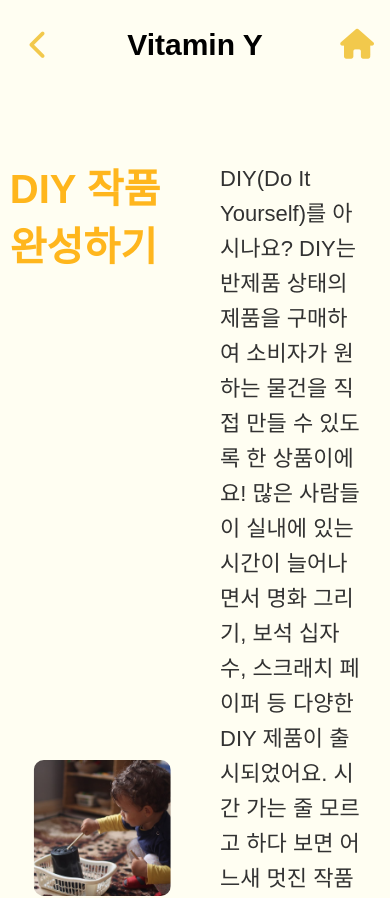
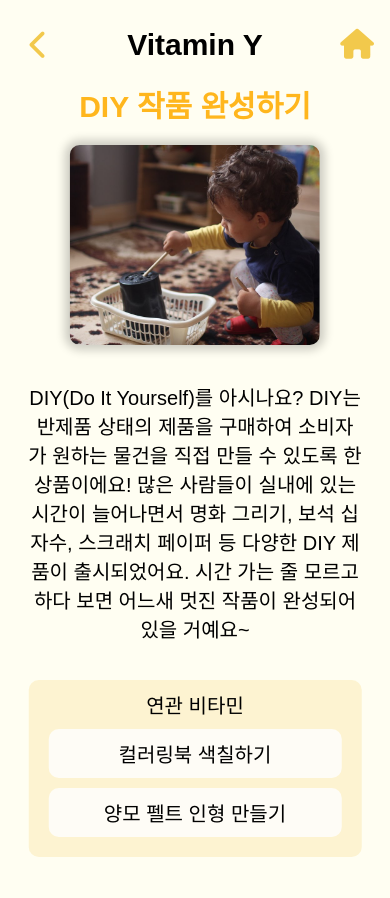
Before and after one commit to CodeSoom/project-react-3-Najeong-Kim, a React app: page /project-react-3-Najeong-Kim/activities/1 in a window 390 px wide. Shown: the top 898 px of the page. After the commit the page ends 875 px from the top, so only its background shows below. Built offline with nearby package versions, Linux system fonts and the light colour scheme; a web font is replaced by a local one.

Commit message:
ActivityPage Mobile 디자인

```diff
--- a/src/pages/ActivityPage.jsx
+++ b/src/pages/ActivityPage.jsx
@@ -1,6 +1,8 @@
 import React from 'react';
 
 import { useHistory, useParams } from 'react-router-dom';
+
+import { Desktop, Mobile } from '../MediaQuery'
 
 import styled from '@emotion/styled';
 
@@ -14,6 +16,30 @@ const Container = styled.div({
   display: 'grid',
   gridTemplateColumns: 'repeat(2, 1fr)',
   height: '70vh',
+});
+
+const MobileContainer = styled.div({
+  display: 'flex',
+  flexDirection: 'column',
+  justifyContent: 'start',
+  textAlign: 'center',
+  '& h2': {
+    color: '#FFB61D',
+    fontSize: '30px',
+    margin: '0',
+  },
+  '& img': {
+    width: '250px',
+    height: '200px',
+    objectFit: 'cover',
+    margin: '5% auto',
+    borderRadius: '10px',
+    boxShadow: '0 0 10px 5px rgba(0, 0, 0, 0.2)',
+  },
+  '& p': {
+    margin: '5%',
+    fontSize: '20px',
+  },
 });
 
 const WrapperLeft = styled.div({
@@ -66,7 +92,24 @@ const List = styled.ul({
   fontSize: '25px',
 });
 
+const MobileList = styled.ul({
+  listStyle: 'none',
+  textAlign: 'center',
+  backgroundColor: 'rgba(242, 201, 76, 0.2)',
+  borderRadius: '10px',
+  margin: '5%',
+  padding: '10px',
+  fontSize: '20px',
+});
+
 const Item = styled.li({
+  backgroundColor: 'rgba(255, 255, 255, 0.8)',
+  margin: '10px',
+  padding: '10px',
+  borderRadius: '10px',
+});
+
+const MobileItem = styled.li({
   backgroundColor: 'rgba(255, 255, 255, 0.8)',
   margin: '10px',
   padding: '10px',
@@ -91,6 +134,7 @@ export default function ActivityPage() {
 
   return (
     <div>
+      <Desktop>
         <Back><button type="button" data-testid="back" onClick={handleClick}><i className="fas fa-chevron-left" /></button></Back>
         <Container>
           <WrapperLeft>
@@ -113,6 +157,27 @@ export default function ActivityPage() {
             </List>
           </WrapperRight>
         </Container>
+      </Desktop>
+      <Mobile>
+        <Back><button type="button" data-testid="back" onClick={handleClick}><i className="fas fa-chevron-left" /></button></Back>
+        <MobileContainer>
+          <h2>{text}</h2>
+          <img src={vitaminsImages[activityId.id]} alt="" />
+          <p>
+            {detail}
+          </p>
+          <MobileList>
+            연관 비타민
+            {intro.map(({
+            id, text,
+          }) => (
+            <MobileItem key={id}>
+              {text}
+            </MobileItem>
+          ))}
+          </MobileList>
+        </MobileContainer>
+      </Mobile>
     </div>
   );
 }
```
Lines whose indentation alone changed are shown as unchanged.
